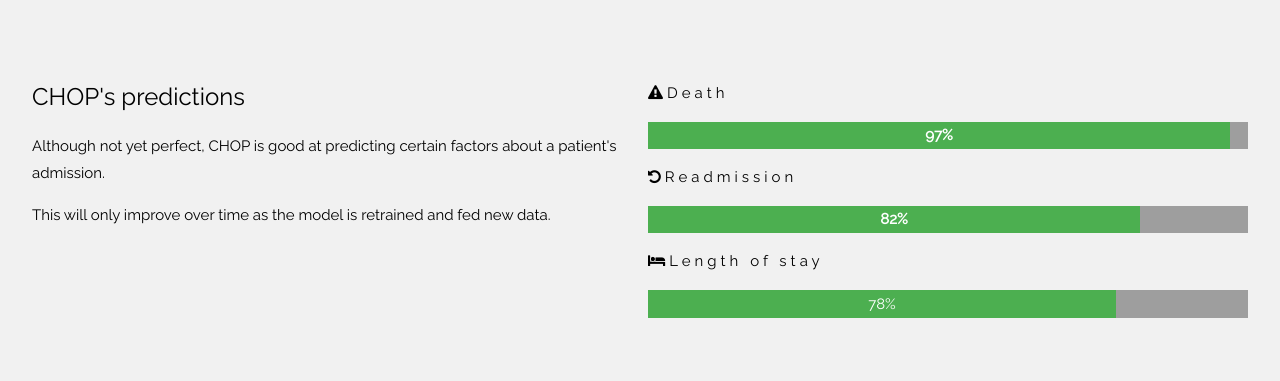
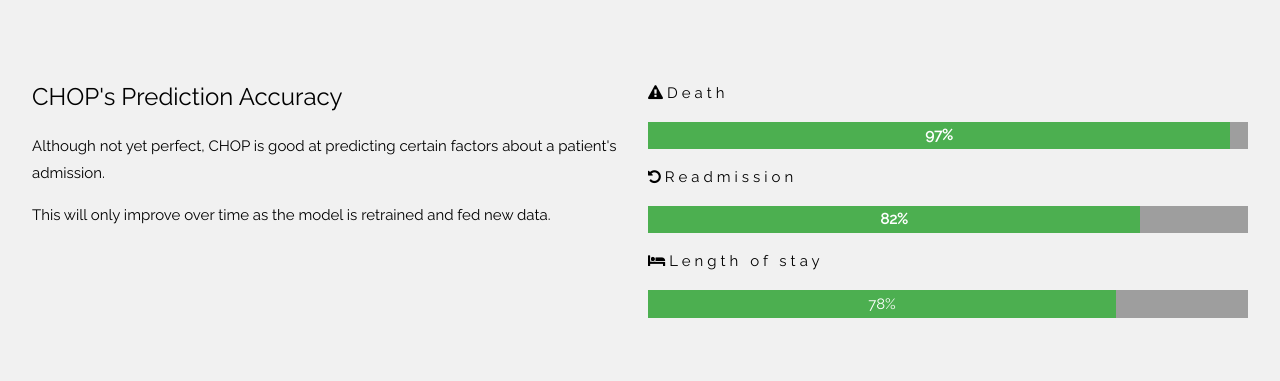
Before and after one commit to bizzfuzz/CHOP-comprehensive-hospital-outcome-prediction-system, a FastAPI app: page / in a window 1280 px wide. Shown: the part 2066-2447 px from the top of the page. Run offline with FastAPI, Linux system fonts and the light colour scheme.

Commit message:
upload images

```diff
--- a/app/templates/index.html
+++ b/app/templates/index.html
@@ -122,7 +122,7 @@
         <div class="w3-container w3-light-grey w3-padding-64">
             <div class="w3-row-padding">
                 <div class="w3-col m6">
-                <h3>CHOP's predictions</h3>
+                <h3>CHOP's Prediction Accuracy</h3>
                 <p>Although not yet perfect, CHOP is good at predicting certain factors about a patient's admission.</p>
                 <p>This will only improve over time as the model is retrained and fed new data.</p>
                 </div>
```
Also changed, not shown: images/about.png (added), images/accuracy.png (added), images/land.png (added).
